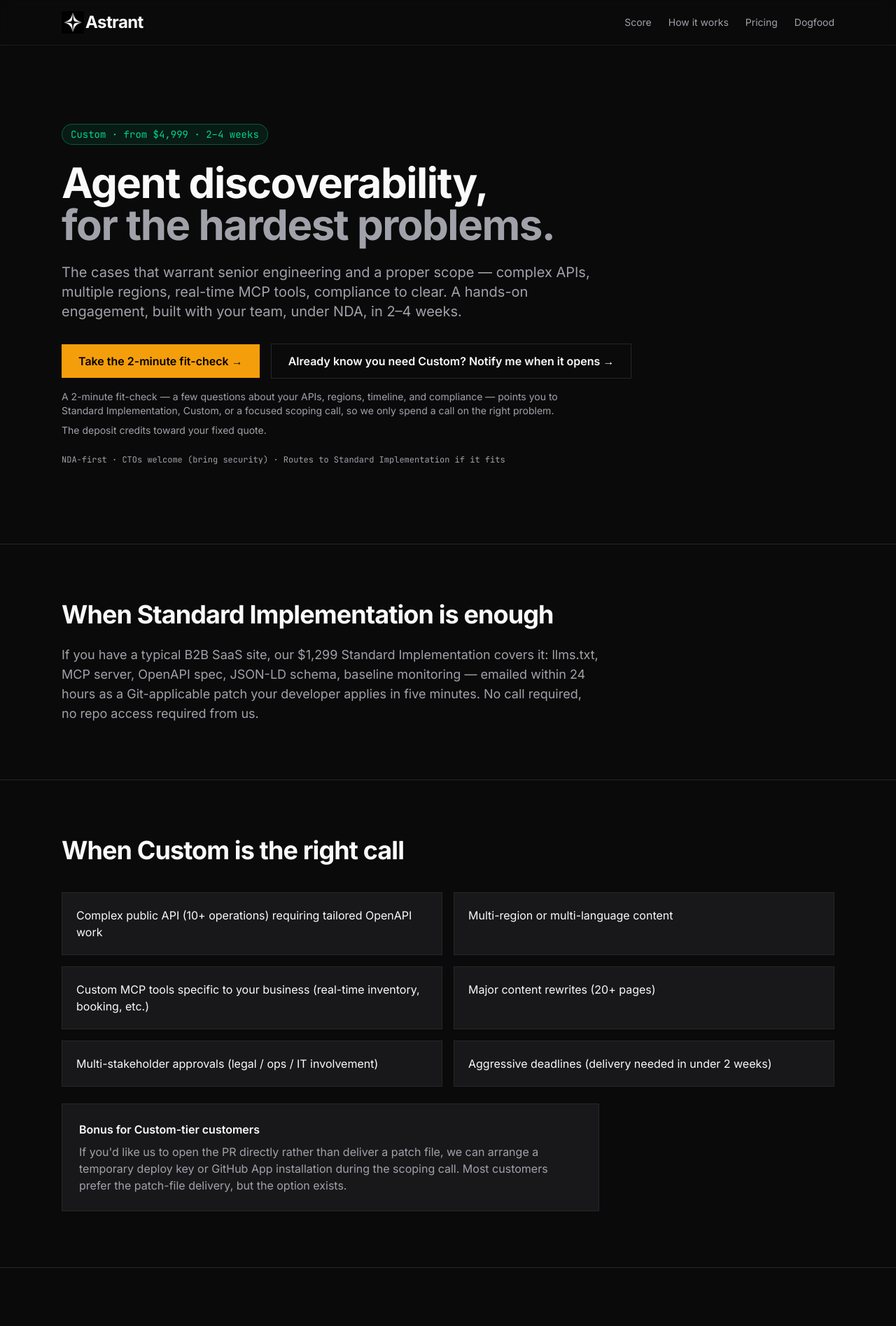
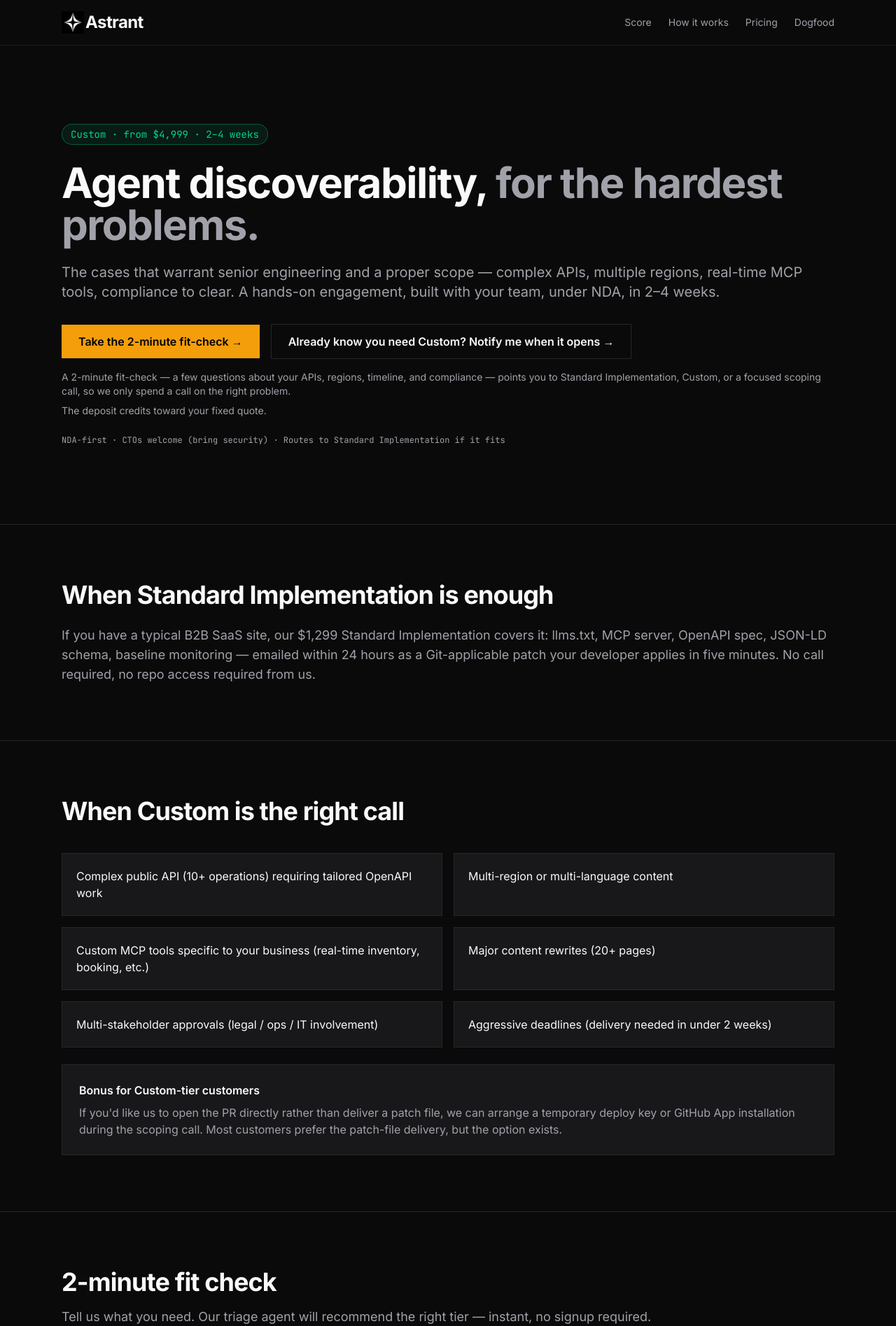
Before and after one commit to taunos/pharos, a Next.js app in the folder marketing-site/: page /custom in a window 1280 px wide. Shown: the top 1895 px of the page at 70% size. Built offline with nearby package versions, Linux system fonts and the light colour scheme.

Commit message:
fix(custom): natural-wrap hero headline, expand body text to full width, full-width Bonus box, trim triage sub-copy

```diff
--- a/marketing-site/src/app/custom/page.tsx
+++ b/marketing-site/src/app/custom/page.tsx
@@ -99,11 +99,10 @@ export default function CustomPage() {
             Custom · from $4,999 · 2–4 weeks
           </div>
           <h1 className="mt-6 text-4xl font-bold tracking-tight sm:text-6xl">
-            Agent discoverability,
-            <br />
+            Agent discoverability,{" "}
             <span className="text-[var(--color-muted)]">for the hardest problems.</span>
           </h1>
-          <p className="mt-6 max-w-3xl text-lg text-[var(--color-muted)] sm:text-xl">
+          <p className="mt-6 text-lg text-[var(--color-muted)] sm:text-xl">
             The cases that warrant senior engineering and a proper scope — complex
             APIs, multiple regions, real-time MCP tools, compliance to clear. A
             hands-on engagement, built with your team, under NDA, in 2–4 weeks.
@@ -124,7 +123,7 @@ export default function CustomPage() {
               Already know you need Custom? Notify me when it opens →
             </a>
           </div>
-          <p className="mt-4 max-w-3xl text-sm text-[var(--color-muted)]">
+          <p className="mt-4 text-sm text-[var(--color-muted)]">
             A 2-minute fit-check — a few questions about your APIs, regions,
             timeline, and compliance — points you to Standard Implementation,
             Custom, or a focused scoping call, so we only spend a call on the
@@ -146,7 +145,7 @@ export default function CustomPage() {
             <h2 className="text-3xl font-bold tracking-tight sm:text-4xl">
               When Standard Implementation is enough
             </h2>
-            <p className="mt-6 max-w-3xl text-lg text-[var(--color-muted)]">
+            <p className="mt-6 text-lg text-[var(--color-muted)]">
               If you have a typical B2B SaaS site, our $1,299 Standard
               Implementation covers it: llms.txt, MCP server, OpenAPI spec,
               JSON-LD schema, baseline monitoring — emailed within 24 hours as a
@@ -172,7 +171,7 @@ export default function CustomPage() {
                 </div>
               ))}
             </div>
-            <div className="mt-6 max-w-3xl border border-[var(--color-border)] bg-[var(--color-surface-2)] p-6">
+            <div className="mt-6 border border-[var(--color-border)] bg-[var(--color-surface-2)] p-6">
               <h3 className="text-base font-semibold text-[var(--color-fg)]">
                 Bonus for Custom-tier customers
               </h3>
@@ -191,16 +190,15 @@ export default function CustomPage() {
           id="fit-check"
           className="border-t border-[var(--color-border)] scroll-mt-20"
         >
-          <div className="mx-auto max-w-3xl px-6 py-20">
+          <div className="mx-auto max-w-6xl px-6 py-20">
             <h2 className="text-3xl font-bold tracking-tight sm:text-4xl">
               2-minute fit check
             </h2>
             <p className="mt-4 text-lg text-[var(--color-muted)]">
-              Tell us what you need. Our triage agent (an LLM running on
-              Cloudflare Workers AI) will recommend the right tier — instant, no
-              signup required.
+              Tell us what you need. Our triage agent will recommend the right
+              tier — instant, no signup required.
             </p>
-            <div className="mt-10">
+            <div className="mt-10 max-w-3xl">
               <TriageForm />
             </div>
           </div>
```
